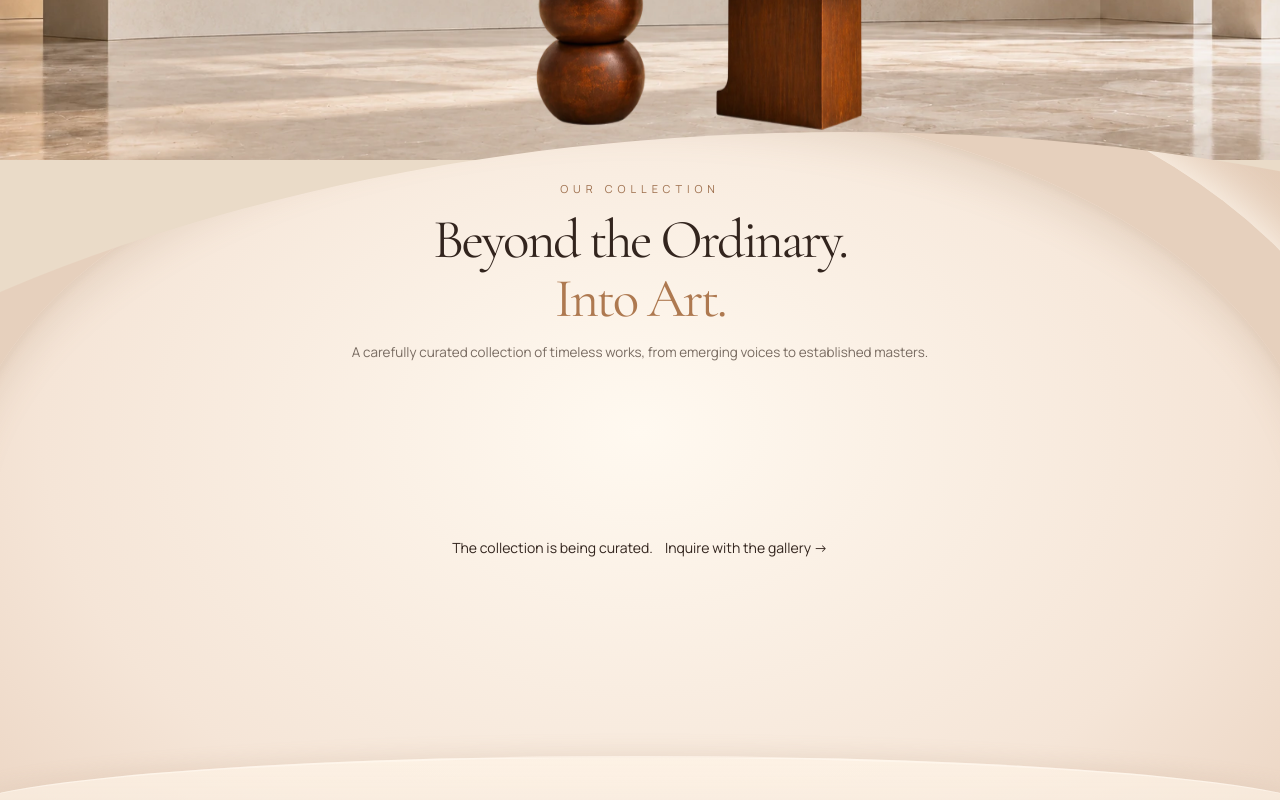
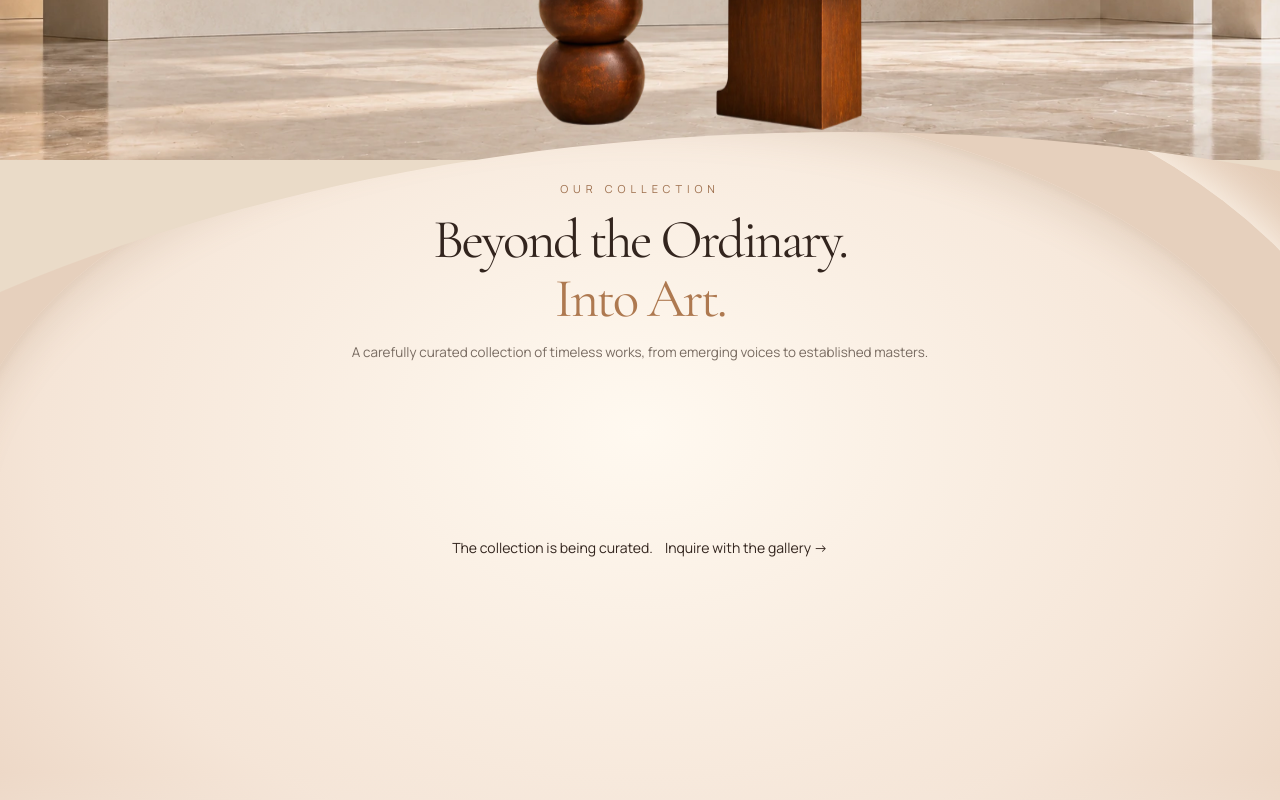
Before and after one commit to studioseraai/studioseraai, a Next.js app: page / in a window 1280 px wide. Shown: the part 640-1440 px from the top of the page. Built offline with nearby package versions, Linux system fonts and the light colour scheme.

Commit message:
Remove curved decorative floor from Collections section

```diff
--- a/app/gallery-components/CuratedCollectionSlider.module.css
+++ b/app/gallery-components/CuratedCollectionSlider.module.css
@@ -51,3 +51,6 @@
 
 /* Keep the arch atmospheric rather than squeezing or covering the carousel. */
 @media(max-width:700px){.architecture:before{top:0;left:-44%;width:188%;height:91%;border-width:30px;border-radius:50% 50% 0 0 / 33% 33% 0 0}.architecture:after{bottom:-12%;height:28%}}
+
+/* V2.4: remove the curved floor/wave underneath the collection controls. */
+.architecture:after{display:none!important}
```
